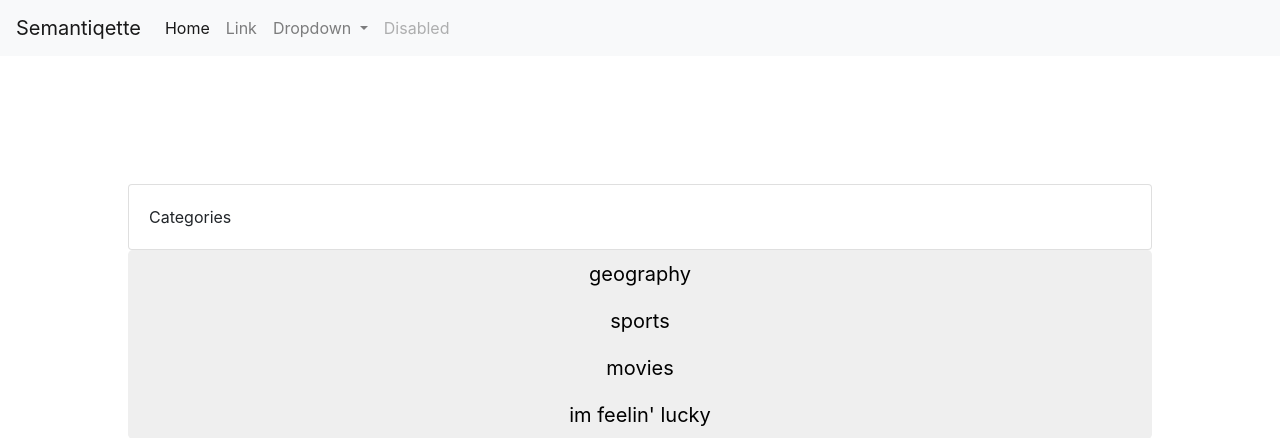
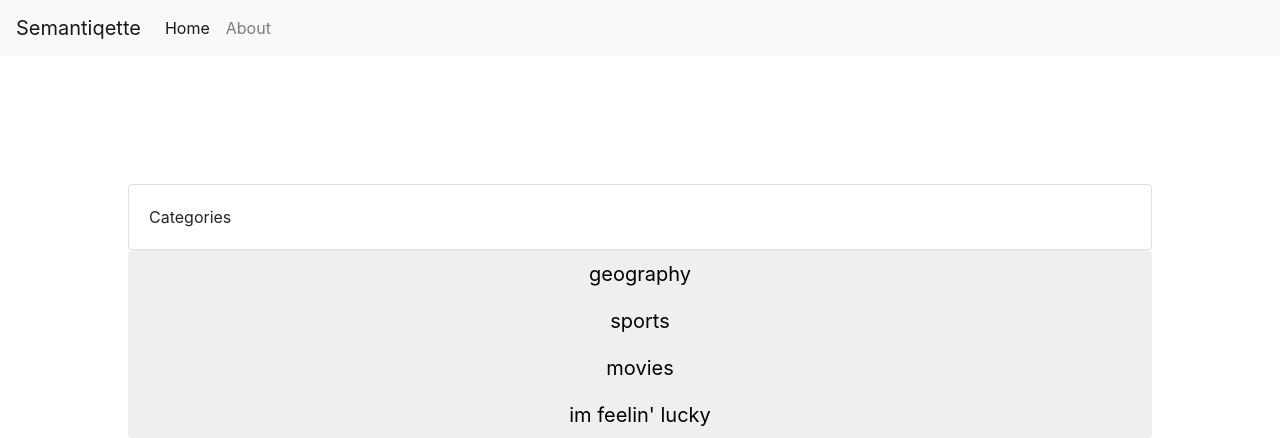
Before and after one commit to Eruerufusama/TripialPursuit, a Django app: page / in a window 1280 px wide. Shown: the top 438 px of the page. Run offline with Django 3.2, Linux system fonts and the light colour scheme; some libraries are stand-ins or nearby versions.

Commit message:
Added the rest of the finished functions to the new version

```diff
--- a/wiki_quiz/game/templates/game/base.html
+++ b/wiki_quiz/game/templates/game/base.html
@@ -15,26 +15,12 @@
         <a class="navbar-brand" href="#">Semantiqette</a>
         <div class="collapse navbar-collapse" id="navbarSupportedContent">
             <ul class="navbar-nav mr-auto">
-            <li class="nav-item active">
-                <a class="nav-link" href="#">Home <span class="sr-only">(current)</span></a>
-            </li>
-            <li class="nav-item">
-                <a class="nav-link" href="#">Link</a>
-            </li>
-            <li class="nav-item dropdown">
-                <a class="nav-link dropdown-toggle" href="#" id="navbarDropdown" role="button" data-toggle="dropdown" aria-haspopup="true" aria-expanded="false">
-                Dropdown
-                </a>
-                <div class="dropdown-menu" aria-labelledby="navbarDropdown">
-                <a class="dropdown-item" href="#">Action</a>
-                <a class="dropdown-item" href="#">Another action</a>
-                <div class="dropdown-divider"></div>
-                <a class="dropdown-item" href="#">Something else here</a>
-                </div>
-            </li>
-            <li class="nav-item">
-                <a class="nav-link disabled" href="#">Disabled</a>
-            </li>
+                <li class="nav-item active">
+                    <a class="nav-link" href="{% url 'quiz-menu' %}">Home <span class="sr-only">(current)</span></a>
+                </li>
+                <li class="nav-item">
+                    <a class="nav-link" href="{% url 'quiz-about' %}">About</a>
+                </li>
             </ul>
         </div>
     </nav>
--- a/wiki_quiz/game/urls.py
+++ b/wiki_quiz/game/urls.py
@@ -2,6 +2,7 @@ from django.urls import path
 from . import views
 
 urlpatterns = [
-    path('question/', views.question, name="quiz-question"),
-    path('', views.menu, name="quiz-menu"),
+    path('question/', views.question, name='quiz-question'),
+    path('', views.menu, name='quiz-menu'),
+    path('about/', views.about, name='quiz-about'),
 ]
--- a/wiki_quiz/game/views.py
+++ b/wiki_quiz/game/views.py
@@ -35,6 +35,11 @@ def menu(request):
     }
 
     return render(request, 'game/menu.html', data)
+
+
+
+def about(request):
+    return render(request, 'game/about.html')
 
 
 
```
Also changed, not shown: wiki_quiz/game/create_questions/questions.py (+45 -0 lines), wiki_quiz/game/templates/game/about.html (added, +8 -0 lines).
